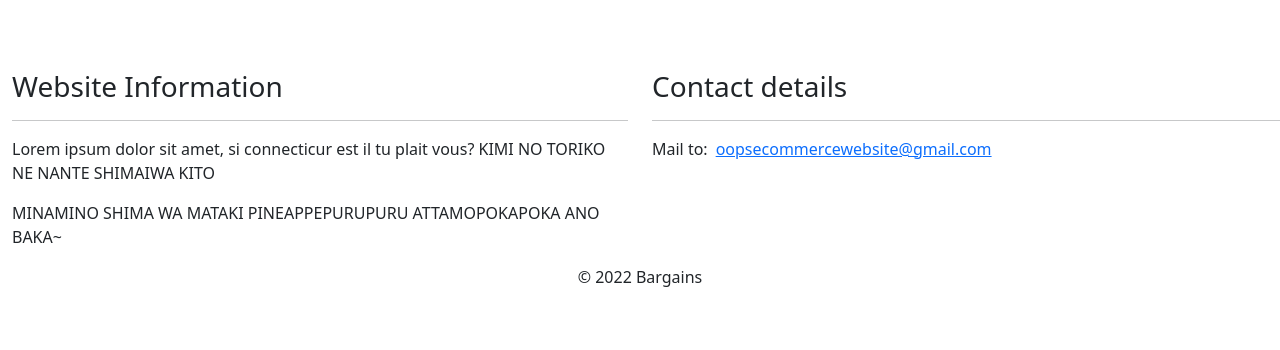
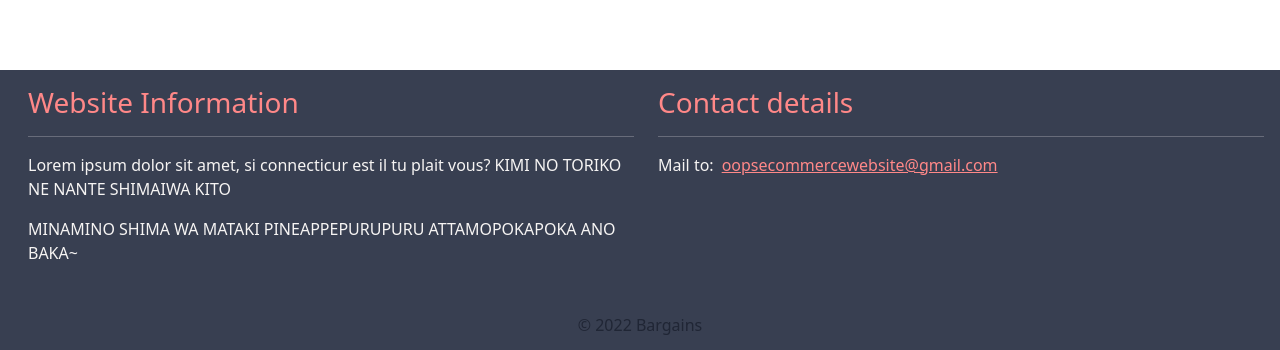
Before and after one commit to Ayush-Bhauwala/OOPS-frontend, a React (Create React App) app: page / in a window 1280 px wide. Shown: the part 781-1131 px from the top of the page. Before the commit the page ends 1070 px from the top, so only its background shows below. Built offline with nearby package versions, Linux system fonts and the light colour scheme.

Commit message:
styled footer

```diff
--- a/src/AccountComponents/Footer.css
+++ b/src/AccountComponents/Footer.css
@@ -1,6 +1,5 @@
 .flexbox-container{
     display: flex;
-
     border-color: #383f51;
     border-width: 2rem;
     align-items: flex-start;
@@ -11,7 +10,7 @@
 
 .flexbox-item{
     background-color: #383f51;
-    padding: 1rem;
+    /* padding: 1rem; */
     flex: 1;
     color: #f6f4f3;
 
@@ -42,8 +41,3 @@
     border-bottom-style: ridge;
     border-color: #383f51;
 }
-
-.results-container h5{
-    padding: 2rem;
-
-}
--- a/src/AccountComponents/Footer.js
+++ b/src/AccountComponents/Footer.js
@@ -4,8 +4,8 @@ import "./Footer.css";
 function Footer() {
   return (
     <>
-      <div className="row">
-        <div className="col-lg-6 col-md-6 ps-4">
+      <div className="row flexbox-container">
+        <div className="col-lg-6 col-md-6 ps-4 flexbox-item">
           <h3>Website Information</h3>
           <hr />
           <p>
@@ -17,7 +17,7 @@ function Footer() {
           </p>
         </div>
 
-        <div className="col-lg-6 col-md-6">
+        <div className="col-lg-6 col-md-6 flexbox-item">
           <h3>Contact details</h3>
           <hr />
           Mail to:
@@ -27,7 +27,7 @@ function Footer() {
         </div>
       </div>
 
-      <div className="row text-center">
+      <div className="row text-center flexbox-container flexbox-item">
         <footer>© 2022 Bargains</footer>
       </div>
       {/* <div class = "flexbox-item flexboxitem3">
```
